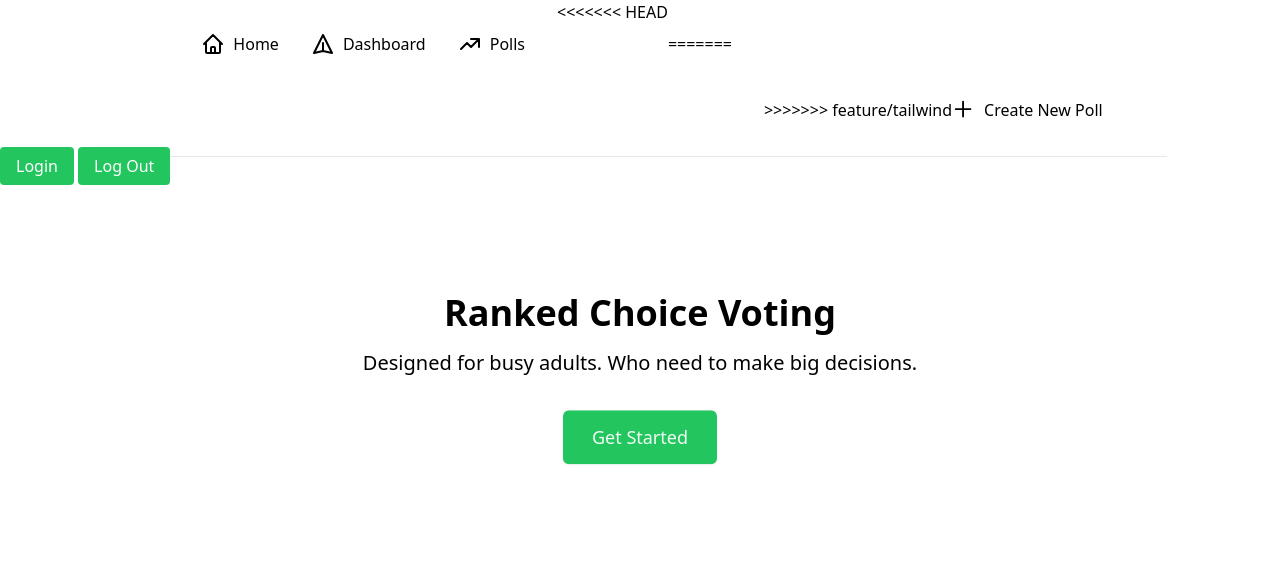
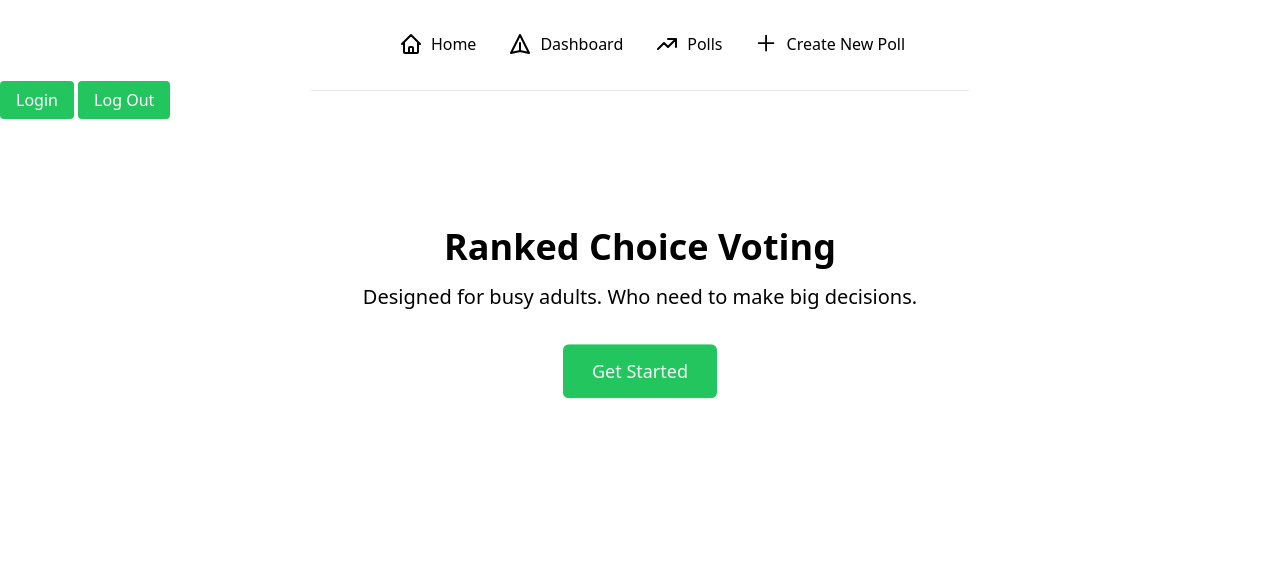
Before and after one commit to thejake989/thejake989-PurpleAluminiumShih-Tzu, a Node server app: page / in a window 1280 px wide. Shown: the top 582 px of the page. Run offline with Node 20, Linux system fonts and the light colour scheme; style sheets or scripts are compiled from the project's sources; some libraries are stand-ins or nearby versions.

Commit message:
merge conflict

```diff
--- a/views/layouts/main.handlebars
+++ b/views/layouts/main.handlebars
@@ -44,13 +44,8 @@
           </li>
 
           <!--Create a new poll button-->
-<<<<<<< HEAD
-          <li class="mr-8 hover:rotate-45">                                                                                                                                   <!--Link under here V-->
-            <a class="flex flex-wrap items-center py-8 text-base font-medium text-coolGray-500 hover:text-teal-500 border-b-2 border-transparent hover:border-teal-500" href="/dashboard/create-poll">
-=======
           <li class="mr-8 hover:rotate-45">
             <a class="flex flex-wrap items-center py-8 text-base font-medium textcoolGray-500 hover:text-teal-500 border-b-2 border-transparent hover:border-teal-500" href="#">
->>>>>>> feature/tailwind
               <svg xmlns="http://www.w3.org/2000/svg" class="mr-2" width="24" height="24" fill="none" viewBox="0 0 26 26" stroke="currentColor" stroke-width="2">
   <path stroke-linecap="round" stroke-linejoin="round" d="M12 4v16m8-8H4" />
 </svg><p class="text-black">Create New Poll</p>
```
